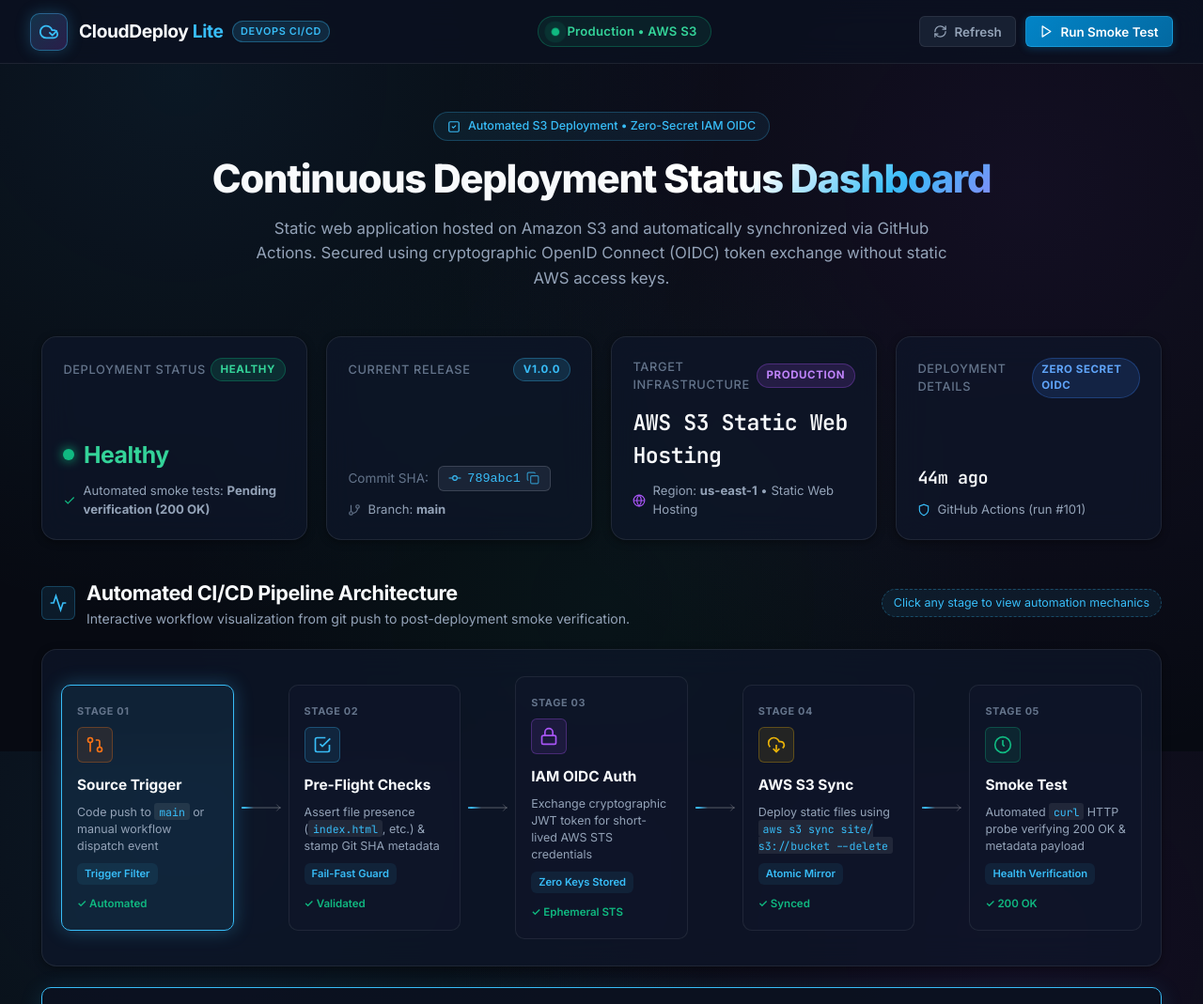
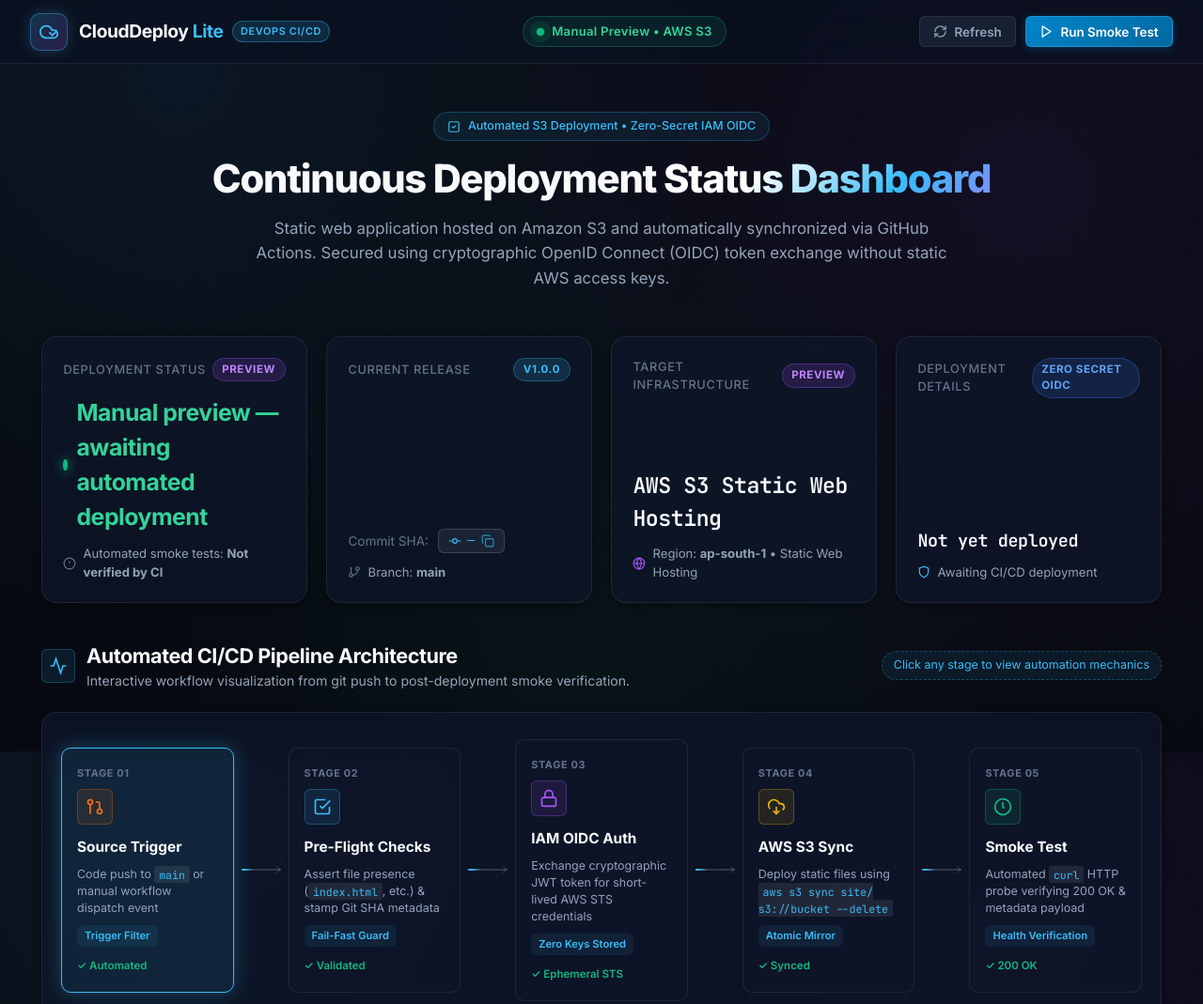
Before and after one commit to jdvadhiya1314-hue/clouddeploy-lite, a plain HTML site: page site/index.html in a window 1280 px wide. Shown: the top 1069 px of the page at 94% size. Drawn offline with Linux system fonts and the light colour scheme.

Commit message:
fix: update initial region to ap-south-1, set manual preview state without mock data, and defer smokeTestStatus to CI success

```diff
--- a/site/app.js
+++ b/site/app.js
@@ -183,9 +183,9 @@
 
   // Format relative time (e.g., "5 minutes ago")
   function formatRelativeTime(dateString) {
-    if (!dateString) return 'Just now';
+    if (!dateString) return 'Not yet deployed';
     const date = new Date(dateString);
-    if (isNaN(date.getTime())) return dateString;
+    if (isNaN(date.getTime())) return 'Not yet deployed';
 
     const diffMs = Date.now() - date.getTime();
     const diffSec = Math.floor(diffMs / 1000);
@@ -218,19 +218,39 @@
 
   // Render metadata to UI elements
   function renderMetadata(data) {
-    if (elements.metricStatusVal) elements.metricStatusVal.textContent = data.status || 'Live & Synced';
+    if (elements.metricStatusVal) elements.metricStatusVal.textContent = data.status || 'Manual preview — awaiting automated deployment';
     if (elements.metricVersionTag) elements.metricVersionTag.textContent = data.version ? `v${data.version}` : 'v1.0.0';
-    if (elements.metricShortSha) elements.metricShortSha.textContent = data.shortSha || (data.commitSha ? data.commitSha.slice(0, 7) : 'e6a10f8');
+    if (elements.metricShortSha) {
+      const isLocal = !data.commitSha || data.commitSha === 'uncommitted-local-preview';
+      elements.metricShortSha.textContent = isLocal ? (data.shortSha || '—') : data.shortSha || data.commitSha.slice(0, 7);
+    }
     if (elements.metricBranch) elements.metricBranch.textContent = data.branch || 'main';
     if (elements.metricProvider) elements.metricProvider.textContent = data.hostingProvider || 'AWS S3';
-    if (elements.metricRegion) elements.metricRegion.textContent = data.awsRegion || 'us-east-1';
-    if (elements.metricEnvBadge) elements.metricEnvBadge.textContent = data.environment || 'Production';
-    if (elements.metricDeployedBy) elements.metricDeployedBy.textContent = data.deployedBy || 'GitHub Actions (OIDC)';
-    if (elements.smokeStatusText) elements.smokeStatusText.textContent = `${data.smokeTestStatus || 'Passed'} (200 OK)`;
+    if (elements.metricRegion) elements.metricRegion.textContent = data.awsRegion || 'ap-south-1';
+    if (elements.metricEnvBadge) elements.metricEnvBadge.textContent = data.environment || 'Preview';
+    if (elements.metricDeployedBy) elements.metricDeployedBy.textContent = data.deployedBy || 'Awaiting CI/CD deployment';
+
+    if (elements.metricStatusBadge) {
+      if (data.status && (data.status.toLowerCase().includes('preview') || data.status.toLowerCase().includes('awaiting'))) {
+        elements.metricStatusBadge.textContent = 'PREVIEW';
+        elements.metricStatusBadge.className = 'badge badge-purple';
+      } else {
+        elements.metricStatusBadge.textContent = 'HEALTHY';
+        elements.metricStatusBadge.className = 'badge badge-success';
+      }
+    }
+
+    if (elements.smokeStatusText) {
+      if (data.smokeTestStatus === 'Passed') {
+        elements.smokeStatusText.textContent = 'Passed (200 OK)';
+      } else {
+        elements.smokeStatusText.textContent = data.smokeTestStatus || 'Not verified by CI';
+      }
+    }
 
     if (elements.metricTimeAgo) {
       elements.metricTimeAgo.textContent = formatRelativeTime(data.deployedAt);
-      elements.metricTimeAgo.title = data.deployedAt ? new Date(data.deployedAt).toLocaleString() : '';
+      elements.metricTimeAgo.title = data.deployedAt ? new Date(data.deployedAt).toLocaleString() : 'Awaiting automated deployment';
     }
 
     if (elements.jsonMetadataDisplay) {
@@ -316,13 +336,20 @@
 
         if (missing.length === 0) {
           appendTerminalLine(`> Payload schema validation: PASS (Verified keys: ${requiredKeys.join(', ')})`, 'term-success');
-          appendTerminalLine(`> Active Git Commit SHA: ${payload.commitSha || 'unknown'}`, 'term-info');
-          appendTerminalLine(`> Post-Deploy Health Check: ALL SYSTEMS OPERATIONAL (200 OK)`, 'term-success');
+          const isLocal = !payload.commitSha || payload.commitSha === 'uncommitted-local-preview';
+          appendTerminalLine(`> Git Commit SHA: ${isLocal ? 'Awaiting automated deployment' : payload.commitSha}`, 'term-info');
+
+          if (payload.smokeTestStatus === 'Passed') {
+            appendTerminalLine(`> CI Smoke Verification: Passed (Verified by automated pipeline)`, 'term-success');
+          } else {
+            appendTerminalLine(`> CI Smoke Status: ${payload.smokeTestStatus || 'Not verified by CI'}`, 'term-warn');
+          }
+          appendTerminalLine(`> HTTP Status: 200 OK (Round-trip: ${latency} ms)`, 'term-success');
 
           if (elements.probeStatLatency) elements.probeStatLatency.textContent = `${latency} ms`;
           if (elements.probeStatHttp) elements.probeStatHttp.textContent = `${response.status} OK`;
-          if (elements.probeStatPayload) elements.probeStatPayload.textContent = 'Valid (100%)';
-          showToast(`Smoke test passed (${latency}ms) — 200 OK`, 'success');
+          if (elements.probeStatPayload) elements.probeStatPayload.textContent = payload.smokeTestStatus || 'Valid JSON';
+          showToast(`Probe response 200 OK — ${payload.smokeTestStatus || 'Not verified by CI'}`, 'info');
         } else {
           appendTerminalLine(`> Warning: Missing metadata keys: ${missing.join(', ')}`, 'term-warn');
           if (elements.probeStatPayload) elements.probeStatPayload.textContent = 'Incomplete';
@@ -410,8 +437,12 @@
     // Copy full Git commit SHA
     if (elements.btnCopySha) {
       elements.btnCopySha.addEventListener('click', () => {
-        const sha = currentMetadata ? currentMetadata.commitSha : 'e6a10f82b7c419c8d3568c07e21a22be1b4f2c90';
-        copyToClipboard(sha, `Commit SHA copied: ${sha.slice(0, 10)}...`);
+        const sha = currentMetadata ? currentMetadata.commitSha : null;
+        if (!sha || sha === 'uncommitted-local-preview') {
+          showToast('No deployment commit SHA available yet (manual preview)', 'info');
+        } else {
+          copyToClipboard(sha, `Commit SHA copied: ${sha.slice(0, 10)}...`);
+        }
       });
     }
 
--- a/site/index.html
+++ b/site/index.html
@@ -33,7 +33,7 @@
       <div class="nav-status">
         <div class="status-pill healthy" id="nav-status-pill">
           <span class="status-dot pulse"></span>
-          <span class="status-text" id="nav-status-text">Production &bull; AWS S3</span>
+          <span class="status-text" id="nav-status-text">Manual Preview &bull; AWS S3</span>
         </div>
       </div>
 
@@ -82,18 +82,20 @@
         <div class="metric-card card-health">
           <div class="card-header">
             <span class="card-label">Deployment Status</span>
-            <span class="badge badge-success" id="metric-status-badge">HEALTHY</span>
+            <span class="badge badge-purple" id="metric-status-badge">PREVIEW</span>
           </div>
           <div class="card-body">
             <div class="metric-value status-indicator-container">
               <span class="indicator-glow"></span>
-              <span id="metric-status-val">Live &amp; Synced</span>
+              <span id="metric-status-val">Manual preview &mdash; awaiting automated deployment</span>
             </div>
             <div class="metric-subtext">
-              <svg class="mini-icon text-success" viewBox="0 0 24 24" fill="none" stroke="currentColor" stroke-width="2">
-                <polyline points="20 6 9 17 4 12"/>
+              <svg class="mini-icon text-muted" viewBox="0 0 24 24" fill="none" stroke="currentColor" stroke-width="2">
+                <circle cx="12" cy="12" r="10"/>
+                <line x1="12" y1="8" x2="12" y2="12"/>
+                <line x1="12" y1="16" x2="12.01" y2="16"/>
               </svg>
-              <span>Automated smoke tests: <strong id="smoke-status-text">Passed (200 OK)</strong></span>
+              <span>Automated smoke tests: <strong id="smoke-status-text">Not verified by CI</strong></span>
             </div>
           </div>
         </div>
@@ -113,7 +115,7 @@
                   <line x1="1.05" y1="12" x2="7" y2="12"/>
                   <line x1="17.01" y1="12" x2="22.96" y2="12"/>
                 </svg>
-                <code id="metric-short-sha">e6a10f8</code>
+                <code id="metric-short-sha">&mdash;</code>
                 <svg class="mini-icon copy-icon" viewBox="0 0 24 24" fill="none" stroke="currentColor" stroke-width="2">
                   <rect width="14" height="14" x="8" y="8" rx="2" ry="2"/>
                   <path d="M4 16c-1.1 0-2-.9-2-2V4c0-1.1.9-2 2-2h10c1.1 0 2 .9 2 2"/>
@@ -136,7 +138,7 @@
         <div class="metric-card card-environment">
           <div class="card-header">
             <span class="card-label">Target Infrastructure</span>
-            <span class="badge badge-purple" id="metric-env-badge">Production</span>
+            <span class="badge badge-purple" id="metric-env-badge">Preview</span>
           </div>
           <div class="card-body">
             <div class="metric-value font-mono" id="metric-provider">AWS S3</div>
@@ -146,7 +148,7 @@
                 <path d="M12 2a14.5 14.5 0 0 0 0 20 14.5 14.5 0 0 0 0-20"/>
                 <path d="M2 12h20"/>
               </svg>
-              <span>Region: <strong id="metric-region">us-east-1</strong> &bull; Static Web Hosting</span>
+              <span>Region: <strong id="metric-region">ap-south-1</strong> &bull; Static Web Hosting</span>
             </div>
           </div>
         </div>
@@ -158,12 +160,12 @@
             <span class="badge badge-cyan">Zero Secret OIDC</span>
           </div>
           <div class="card-body">
-            <div class="metric-value font-mono-sm" id="metric-time-ago">Recently</div>
+            <div class="metric-value font-mono-sm" id="metric-time-ago">Not yet deployed</div>
             <div class="metric-subtext">
               <svg class="mini-icon text-cyan" viewBox="0 0 24 24" fill="none" stroke="currentColor" stroke-width="2">
                 <path d="M12 22s8-4 8-10V5l-8-3-8 3v7c0 6 8 10 8 10z"/>
               </svg>
-              <span id="metric-deployed-by">GitHub Actions OIDC</span>
+              <span id="metric-deployed-by">Awaiting CI/CD pipeline</span>
             </div>
           </div>
         </div>
--- a/site/version.json
+++ b/site/version.json
@@ -1,15 +1,15 @@
 {
   "projectName": "CloudDeploy Lite",
   "version": "1.0.0",
-  "environment": "Production",
-  "status": "Healthy",
-  "commitSha": "789abc1234567890",
-  "shortSha": "789abc1",
+  "environment": "Preview",
+  "status": "Manual preview — awaiting automated deployment",
+  "commitSha": "uncommitted-local-preview",
+  "shortSha": "—",
   "branch": "main",
-  "deployedAt": "2026-10-15T09:40:00Z",
-  "deployedBy": "GitHub Actions (run #101)",
-  "awsRegion": "us-east-1",
+  "deployedAt": null,
+  "deployedBy": "Awaiting CI/CD deployment",
+  "awsRegion": "ap-south-1",
   "hostingProvider": "AWS S3 Static Web Hosting",
-  "smokeTestStatus": "Pending verification",
+  "smokeTestStatus": "Not verified by CI",
   "pipelineVersion": "v1.0"
 }
```
Also changed, not shown: 2 other files.
